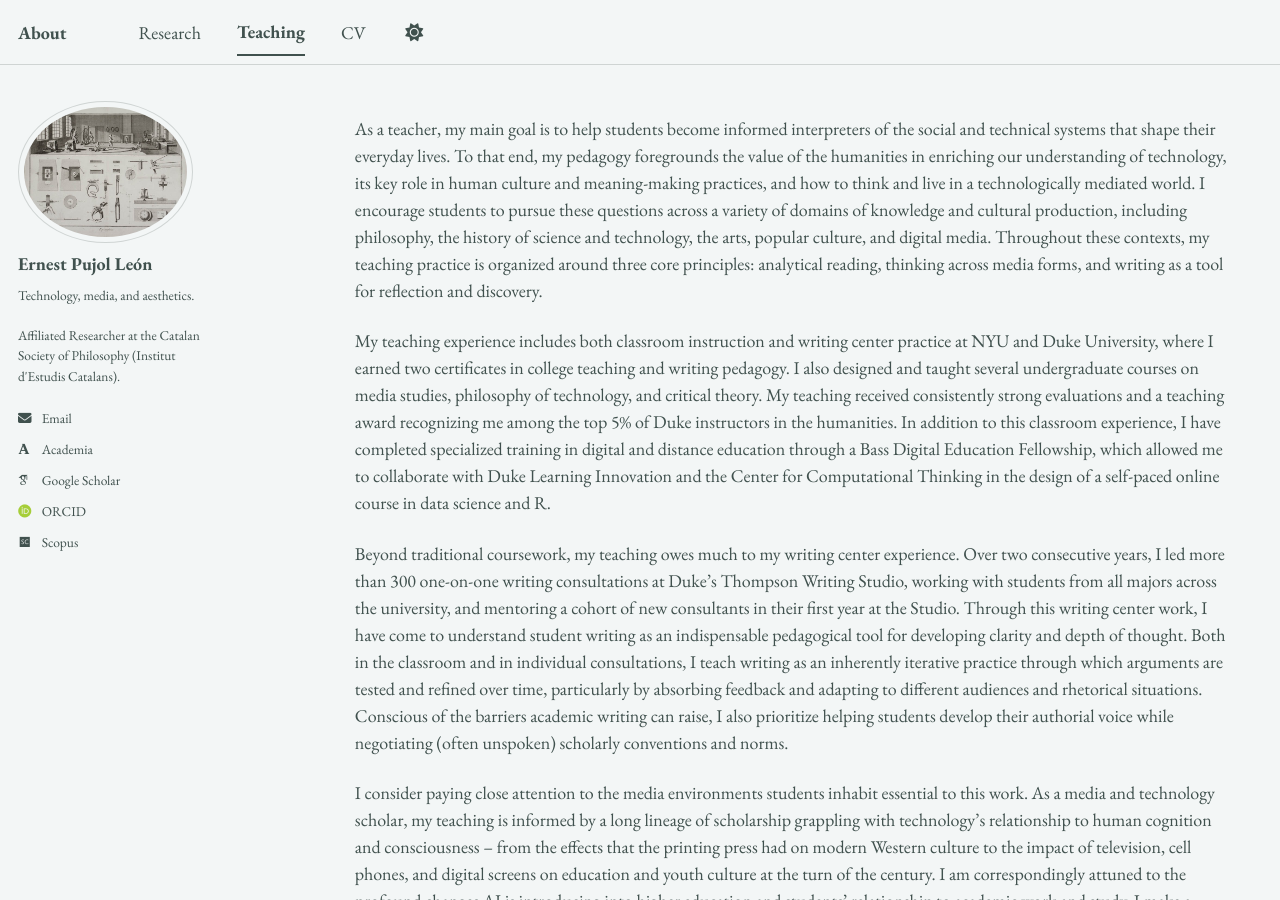
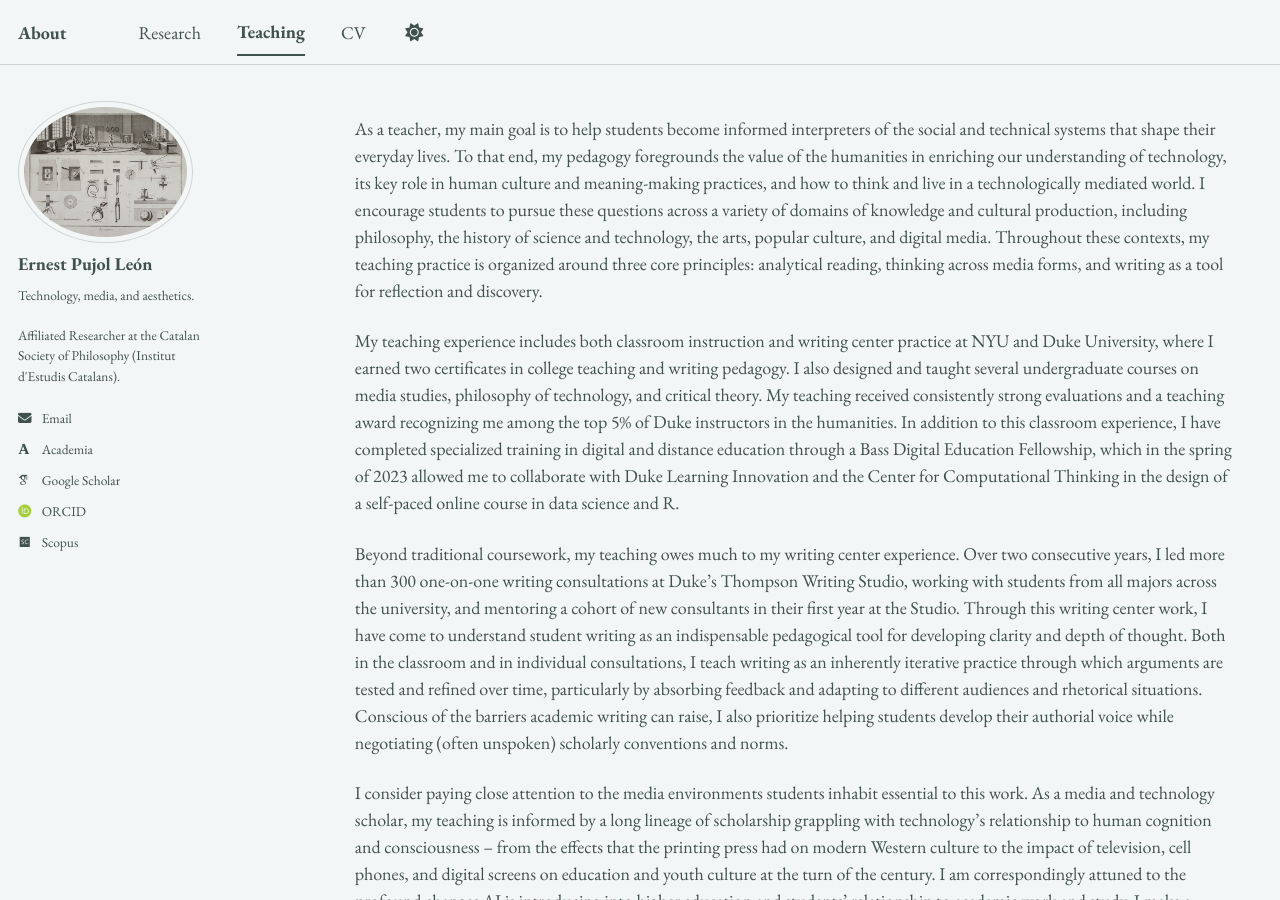
Before and after one commit to epujol90/epujol90.github.io, a Jekyll site: the page built from _pages/teaching.md, in a window 1280 px wide and 900 px high. Built offline with Jekyll 4.4.1, drawn with Linux system fonts in a browser that asks for light colours; some web fonts are replaced; a script bundle is joined from its source files by our own code; library files that are not in the unit come from our copies.

Commit message:
Update teaching.md

```diff
--- a/_pages/teaching.md
+++ b/_pages/teaching.md
@@ -7,7 +7,7 @@ author_profile: true
 
 As a teacher, my main goal is to help students become informed interpreters of the social and technical systems that shape their everyday lives. To that end, my pedagogy foregrounds the value of the humanities in enriching our understanding of technology, its key role in human culture and meaning-making practices, and how to think and live in a technologically mediated world. I encourage students to pursue these questions across a variety of domains of knowledge and cultural production, including philosophy, the history of science and technology, the arts, popular culture, and digital media. Throughout these contexts, my teaching practice is organized around three core principles: analytical reading, thinking across media forms, and writing as a tool for reflection and discovery.
 
-My teaching experience includes both classroom instruction and writing center practice at NYU and Duke University, where I earned two certificates in college teaching and writing pedagogy. I also designed and taught several undergraduate courses on media studies, philosophy of technology, and critical theory. My teaching received consistently strong evaluations and a teaching award recognizing me among the top 5% of Duke instructors in the humanities. In addition to this classroom experience, I have completed specialized training in digital and distance education through a Bass Digital Education Fellowship, which allowed me to collaborate with Duke Learning Innovation and the Center for Computational Thinking in the design of a self-paced online course in data science and R.
+My teaching experience includes both classroom instruction and writing center practice at NYU and Duke University, where I earned two certificates in college teaching and writing pedagogy. I also designed and taught several undergraduate courses on media studies, philosophy of technology, and critical theory. My teaching received consistently strong evaluations and a teaching award recognizing me among the top 5% of Duke instructors in the humanities. In addition to this classroom experience, I have completed specialized training in digital and distance education through a Bass Digital Education Fellowship, which in the spring of 2023 allowed me to collaborate with Duke Learning Innovation and the Center for Computational Thinking in the design of a self-paced online course in data science and R.
 
 Beyond traditional coursework, my teaching owes much to my writing center experience. Over two consecutive years, I led more than 300 one-on-one writing consultations at Duke's Thompson Writing Studio, working with students from all majors across the university, and mentoring a cohort of new consultants in their first year at the Studio. Through this writing center work, I have come to understand student writing as an indispensable pedagogical tool for developing clarity and depth of thought. Both in the classroom and in individual consultations, I teach writing as an inherently iterative practice through which arguments are tested and refined over time, particularly by absorbing feedback and adapting to different audiences and rhetorical situations. Conscious of the barriers academic writing can raise, I also prioritize helping students develop their authorial voice while negotiating (often unspoken) scholarly conventions and norms.
 
```
